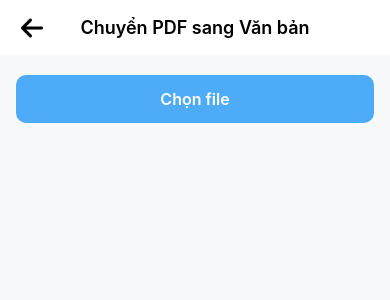
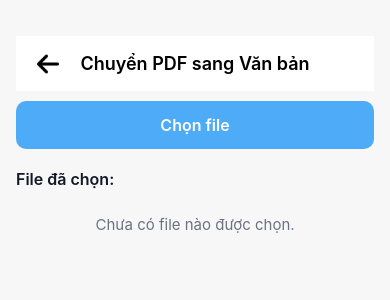
Before and after one commit to TrungNTPH/AppConvertFile, a React Native app: screen /PdfToTextScreen in a window 390 px wide. Shown: the top 300 px of the page. Built offline with nearby package versions, Linux system fonts and the light colour scheme.

Commit message:
fix: PdfToText

```diff
--- a/src/screens/PdfToTextScreen.tsx
+++ b/src/screens/PdfToTextScreen.tsx
@@ -1,135 +1,71 @@
-import React, { useState } from "react";
-import {
-  View,
-  Text,
-  TouchableOpacity,
-  Alert,
-  StyleSheet,
-  ActivityIndicator,
-} from "react-native";
-import FilePicker from "../components/FilePicker";
-import HeaderBack from "../components/HeaderBack";
-import OcrResultModal from "../components/ocr/OcrResultModal";
-import { addHistoryFile } from "../utils/history/historyManager";
-import { exportTextToDocx } from "../components/ocr/exportDocx";
-import LoadingModal from "../components/LoadingModal";
-import pdf from "pdf-parse";
+import React, { useState, useEffect } from 'react';
+import { StyleSheet, Text, View, TouchableOpacity, Alert } from 'react-native';
+import AsyncStorage from '@react-native-async-storage/async-storage';
+import HeaderBack from '../components/HeaderBack';
+import FilePicker from '../components/FilePicker';
+import { ItemFile } from '../components/ItemFile';
 
 export default function PdfToTextScreen() {
-  const [file, setFile] = useState<any>(null);
-  const [pdfText, setPdfText] = useState("");
-  const [showResult, setShowResult] = useState(false);
-  const [docPath, setDocPath] = useState<string | null>(null);
-  const [loading, setLoading] = useState(false);
-  const [progress, setProgress] = useState(0);
+  const [file, setFile] = useState<any | null>(null);
+  const [isDarkMode, setIsDarkMode] = useState(false);
 
-  const handlePick = (files: any[]) => {
-    if (!files?.length) return;
+  useEffect(() => {
+    const loadTheme = async () => {
+      const savedTheme = await AsyncStorage.getItem('darkmode');
+      if (savedTheme === 'active') {
+        setIsDarkMode(true);
+      }
+    };
+    loadTheme();
+  }, []);
 
-    const pdfFile = files.find((f) => f.name.endsWith(".pdf"));
+  const handlePick = (pickedFiles: any[]) => {
+    const pdfFile = pickedFiles.find((f) => f.name.endsWith('.pdf'));
     if (pdfFile) {
       setFile(pdfFile);
     } else {
-      Alert.alert("Vui lòng chọn một file PDF.");
+      Alert.alert('Vui lòng chọn một file PDF.');
     }
   };
 
-  const fakeProgress = () => {
-    setProgress(10);
+  const convertToText = () => {
+    if (!file) {
+      Alert.alert('Vui lòng chọn một file PDF để chuyển đổi.');
+      return;
+    }
 
-    const timer = setInterval(() => {
-      setProgress((p) => {
-        if (p >= 90) {
-          clearInterval(timer);
-          return p;
-        }
-        return p + 10;
-      });
-    }, 300);
-
-    return timer;
-  };
-
-  const handlePdfToText = async () => {
-    if (!file) return;
-
-    let timer: number | null = null;
-
-    try {
-      setLoading(true);
-      setProgress(0);
-
-      timer = fakeProgress();
-
-      // Đọc nội dung file PDF
-      const arrayBuffer = await file.arrayBuffer();
-      const pdfData = await pdf(arrayBuffer);
-      const text = pdfData.text || "(Không thể trích xuất nội dung từ file PDF)";
-
-      // Xuất nội dung ra file .docx
-      const filePath = await exportTextToDocx(text);
-
-      await addHistoryFile(filePath, `PDF_${Date.now()}.docx`, "pdf-to-text");
-
-      // ✅ Hoàn thành
-      clearInterval(timer);
-      setProgress(100);
-
-      setTimeout(() => {
-        setLoading(false);
-        setProgress(0);
-        setPdfText(text);
-        setDocPath(filePath);
-        setShowResult(true);
-      }, 500);
-    } catch (err) {
-      console.log(err);
-      Alert.alert("Lỗi", "Không thể chuyển đổi file PDF.");
-      setLoading(false);
-      setProgress(0);
-    }
+    console.log('Ready to convert:', file);
+    Alert.alert('Chức năng chuyển đổi PDF sang văn bản chưa xử lý.');
   };
 
   return (
-    <View style={styles.container}>
-      <HeaderBack title="Chuyển PDF sang Văn bản" />
+    <View style={[styles.container, isDarkMode ? styles.darkContainer : styles.lightContainer]}>
+      <View style={{ marginTop: 20 }}>
+        <HeaderBack title="Chuyển PDF sang Văn bản" />
+      </View>
 
-      {/* 📂 PICK FILE */}
-      <View style={styles.section}>
+      <View>
         <FilePicker onPick={handlePick} allowMultiple={false} />
       </View>
 
-      {/* 🖼 PREVIEW */}
-      {file && (
-        <View style={styles.card}>
-          <Text style={styles.label}>File đã chọn</Text>
-
-          <Text style={styles.fileName} numberOfLines={1}>
-            {file.name}
-          </Text>
-
-          <TouchableOpacity
-            style={styles.convertButton}
-            onPress={handlePdfToText}
-            disabled={loading}
-          >
-            <Text style={styles.convertButtonText}>🔄 Chuyển đổi</Text>
-          </TouchableOpacity>
-        </View>
+      <Text style={[styles.listTitle, isDarkMode ? styles.darkText : styles.lightText]}>File đã chọn:</Text>
+      {file ? (
+        <ItemFile
+          index={0}
+          file={file}
+          onDelete={() => setFile(null)}
+        />
+      ) : (
+        <Text style={[styles.noFileText, isDarkMode ? styles.darkMuted : styles.lightMuted]}>
+          Chưa có file nào được chọn.
+        </Text>
       )}
 
-      <LoadingModal
-        visible={loading}
-        progress={progress}
-        message="Đang chuyển đổi file PDF..."
-      />
-
-      <OcrResultModal
-        visible={showResult}
-        text={pdfText}
-        filePath={docPath!}
-        onClose={() => setShowResult(false)}
-      />
+      {file && (
+        <TouchableOpacity style={styles.convertBtn} onPress={convertToText}>
+          <Text style={styles.convertText}>Chuyển đổi</Text>
+        </TouchableOpacity>
+      )}
     </View>
   );
 }
@@ -137,46 +73,51 @@ export default function PdfToTextScreen() {
 const styles = StyleSheet.create({
   container: {
     flex: 1,
-    backgroundColor: "#f7f8fa",
+    padding: 16,
   },
-
-  section: {
-    paddingHorizontal: 16,
-    paddingTop: 10,
+  lightContainer: {
+    backgroundColor: '#f7f7f7',
   },
-
-  card: {
-    margin: 16,
-    backgroundColor: "#fff",
-    borderRadius: 14,
-    padding: 14,
-    elevation: 3,
+  darkContainer: {
+    backgroundColor: '#0b1220',
   },
-
-  label: {
-    fontSize: 14,
-    fontWeight: "600",
-    marginBottom: 8,
-    color: "#333",
+  listTitle: {
+    fontSize: 16,
+    fontWeight: '600',
+    marginTop: 10,
+    marginBottom: 6,
   },
-
-  fileName: {
-    marginTop: 8,
-    fontSize: 13,
-    color: "#666",
+  lightText: {
+    color: '#111827',
   },
-
-  convertButton: {
-    marginTop: 14,
-    backgroundColor: "#4dabf7",
-    paddingVertical: 14,
+  darkText: {
+    color: '#e6eef8',
+  },
+  noFileText: {
+    fontSize: 15,
+    textAlign: 'center',
+    marginVertical: 20,
+  },
+  lightMuted: {
+    color: '#6b7280',
+  },
+  darkMuted: {
+    color: '#9aa4b2',
+  },
+  convertBtn: {
+    backgroundColor: '#4dabf7',
+    padding: 15,
     borderRadius: 10,
-    alignItems: "center",
+    margin: 20,
+    textAlign: 'center',
+    fontWeight: '700',
+    fontSize: 17,
+    boxShadow: '0 6px 18px rgba(59,130,246,0.18)',
   },
-
-  convertButtonText: {
-    color: "#fff",
-    fontSize: 16,
-    fontWeight: "700",
+  convertText: {
+    color: '#ffffff',
+    fontWeight: '700',
+    fontSize: 17,
+    textAlign: 'center',
   },
 });
```
